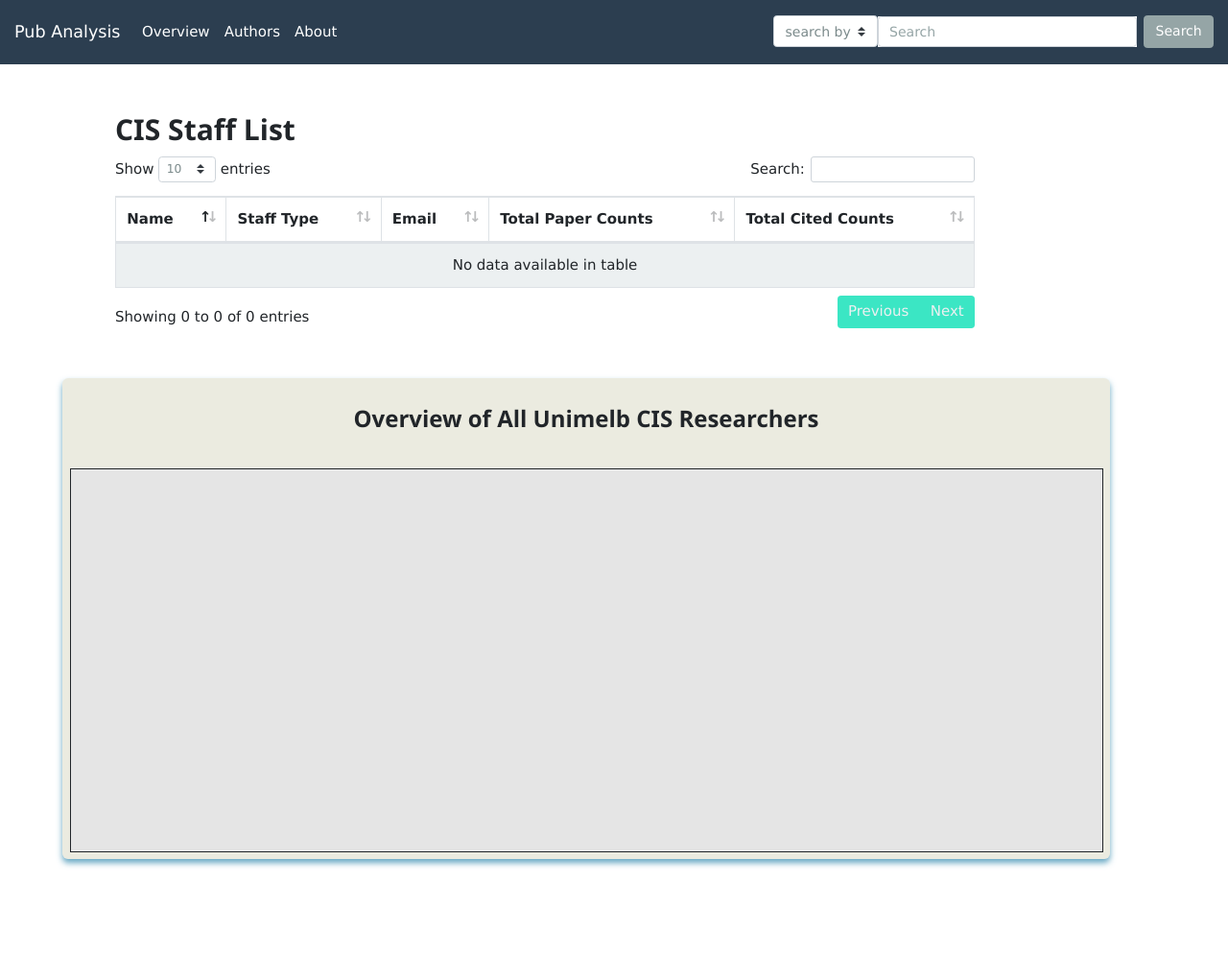
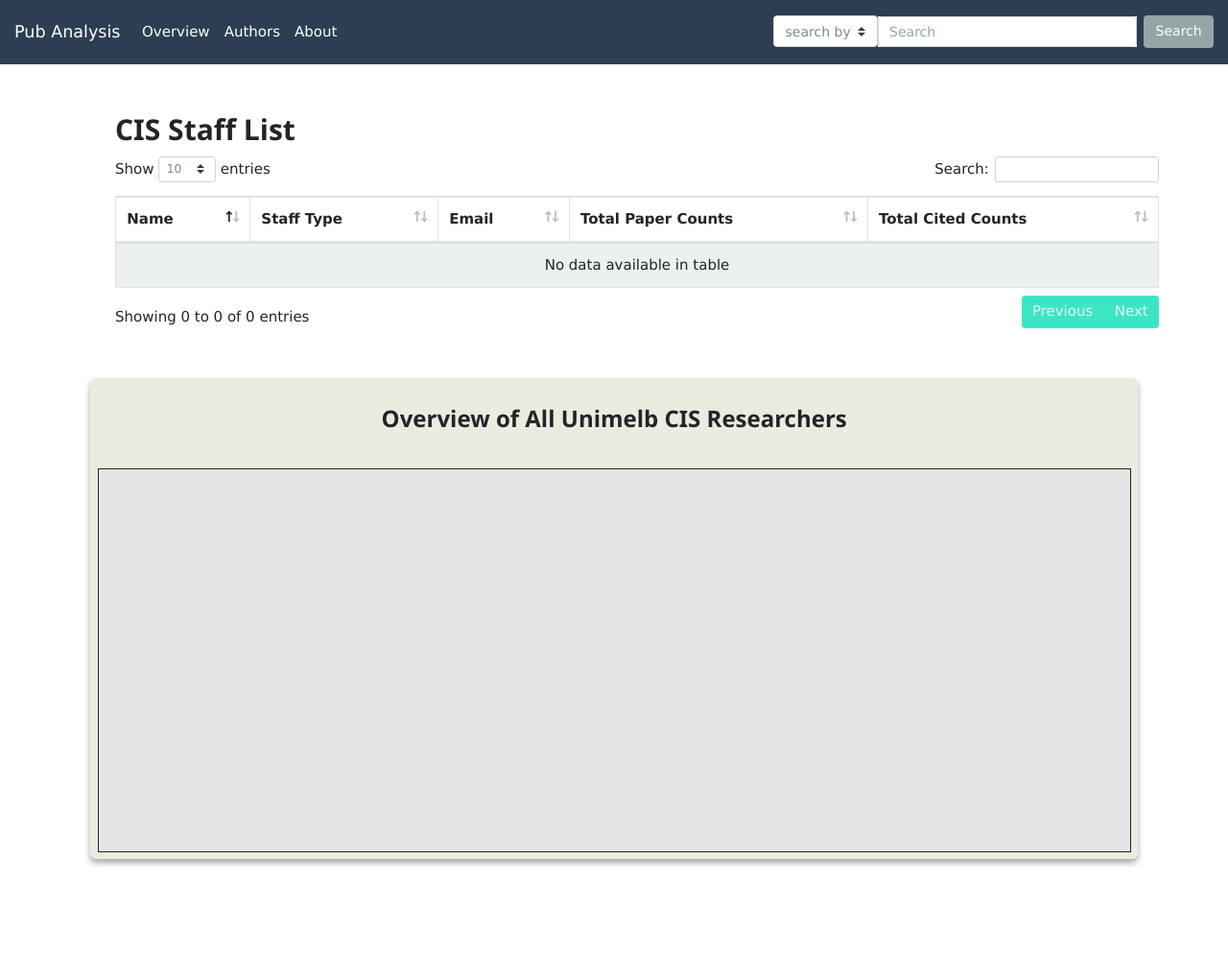
Before and after one commit to Tao-Lu/PYTHON-unimelbPublications, a Django app: page /authorOverview/ in a window 1280 px wide; the page is wider, and only the part inside the window is pictured. Shown: the part 251-1246 px from the top of that part at 96% size. Run offline with Django 3.2, Linux system fonts and the light colour scheme; data that the repository does not hold is empty; some libraries are stand-ins or nearby versions.

Commit message:
ui update

```diff
--- a/templates/authorOverview.html
+++ b/templates/authorOverview.html
@@ -8,17 +8,16 @@
 {% block css %}
     .graph_container{
         position: relative;
-        right:0;
         display: flex;
         flex-direction: row;
         align-content:center;
         width:45%;
         border: transparent;
         padding: 0.5rem;
-        box-shadow: 0 4px 6px 0 rgba(50, 138, 175, 0.749);
+        box-shadow: 0 4px 6px 0 rgba(138, 138, 138, 0.749);
         border-radius: 0.4rem;
         background-color:rgba(180, 180, 139, 0.264);
-        margin-left: 80px;
+        margin: auto;
         margin-bottom: 100px;
         margin-top: 30px;
     }
@@ -60,8 +59,7 @@
 
 
     .table_view{
-        left:0;
-        width:70%;
+        width:85%;
 
     }
     .node .selected{
--- a/templates/coAuthorDetails.html
+++ b/templates/coAuthorDetails.html
@@ -5,7 +5,8 @@
     <title>Co-Author Details</title>
 
     <div class="container">
-        <div id="coauthorDetails" style="padding: 10px; border-right: 2px dotted #000; border-style: solid; border-color: black; border-width: 10px" class="col-md-12">
+        <div id="coauthorDetails" style="margin-top: 2rem; padding: 10px;box-shadow: 0 4px 6px 0 rgba(138, 138, 138, 0.749);
+        border-radius: 0.4rem;" class="col-md-12">
             <h2 id="name">
                 {{coauthordetailsDict.name}}
             </h2>
```
